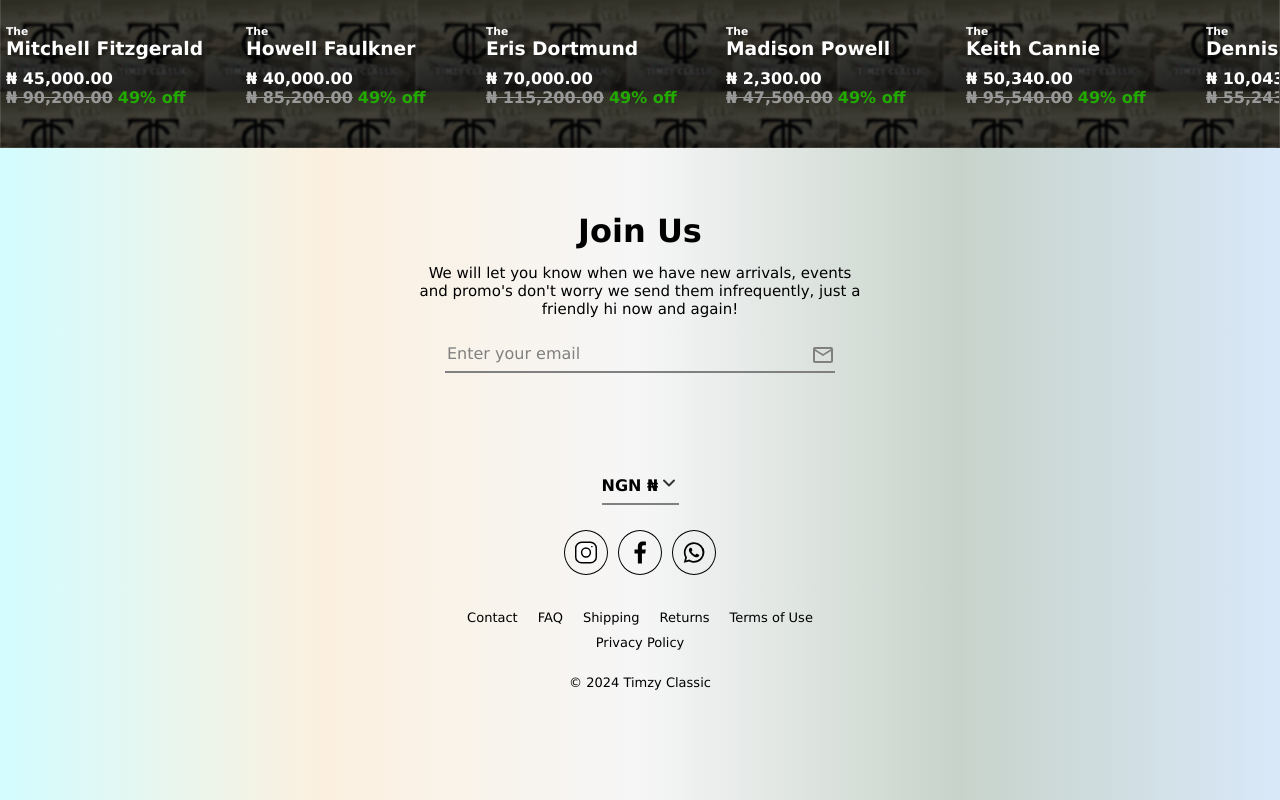
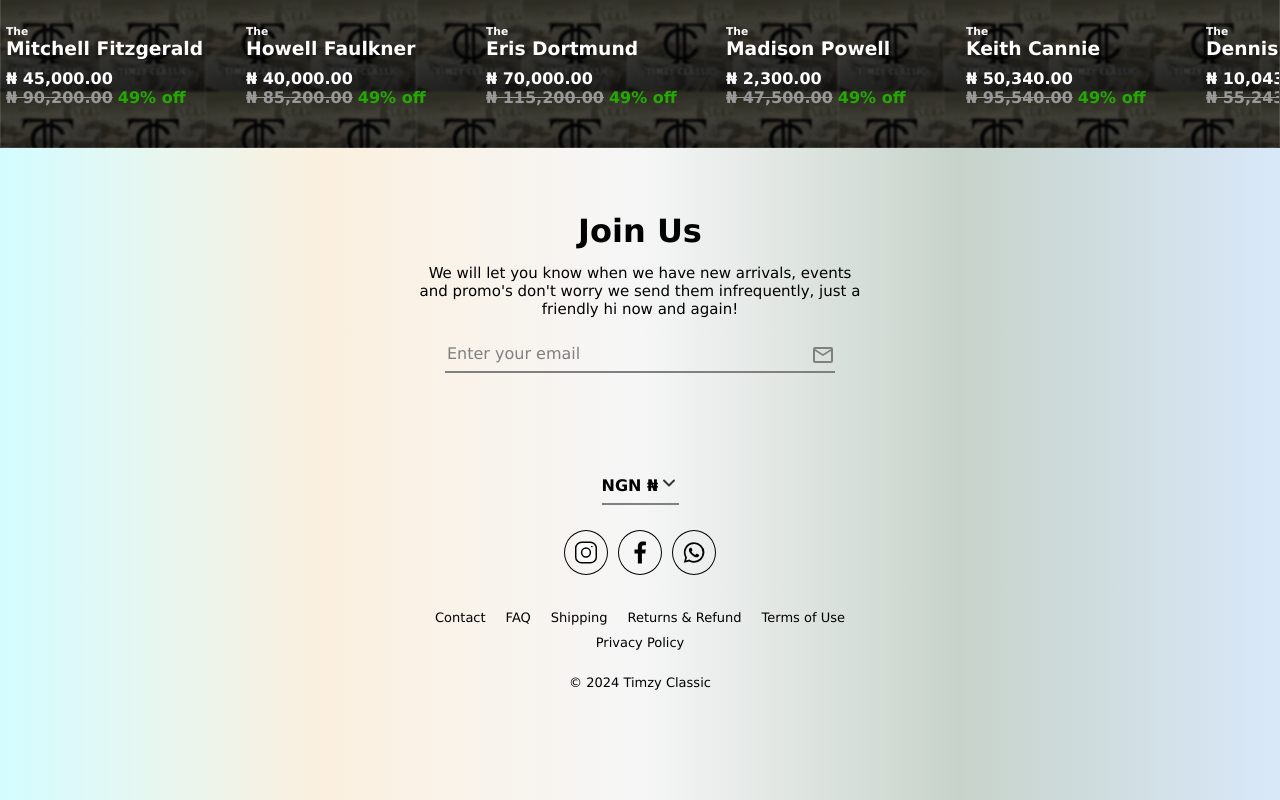
Before and after one commit to yakubu-josiah/TimzyClassic_client, a React (Create React App) app in the folder client/: page / in a window 1280 px wide. Shown: the part 3478-4278 px from the top of the page. Built offline with nearby package versions, Linux system fonts and the light colour scheme.

Commit message:
ci(file): add the Refund&Return page and link

```diff
--- a/client/src/App.js
+++ b/client/src/App.js
@@ -5,6 +5,7 @@ import Product from "./pages/Product/Product";
 import Products from "./pages/Products/Products";
 import NotFound from "./pages/NotFound";
 import Shop from "./pages/Shop/Shop";
+import RefundReturn from "./pages/RefundReturn/RefundReturn";
 
 
 function App() {
@@ -18,7 +19,7 @@ function App() {
               <Route path="/shop-collections" element={<Shop />} />
               <Route path="/shop-collections/:collectionName" element={<Products />} />
               <Route path="/shop-collections/:collectionName/:collectionId" element={<Product />} />
-
+              <Route path="/return-refund-policy" element={<RefundReturn />} />
 
               <Route path="*" element={<NotFound />}></Route>
 
--- a/client/src/components/Layout/Footer/Footer.jsx
+++ b/client/src/components/Layout/Footer/Footer.jsx
@@ -48,7 +48,7 @@ export default function Footer() {
                 <Link to="/contact-us">Contact</Link>
                 <Link to="/frequently-asked-questions">FAQ</Link>
                 <Link to="/shipping">Shipping</Link>
-                <Link to="/returns">Returns</Link>
+                <Link to="/return-refund-policy">Returns & Refund</Link>
                 <Link to="/terms-of-use">Terms of Use</Link>
                 <Link to="/privacy-policy">Privacy Policy</Link>
               </div>
```
